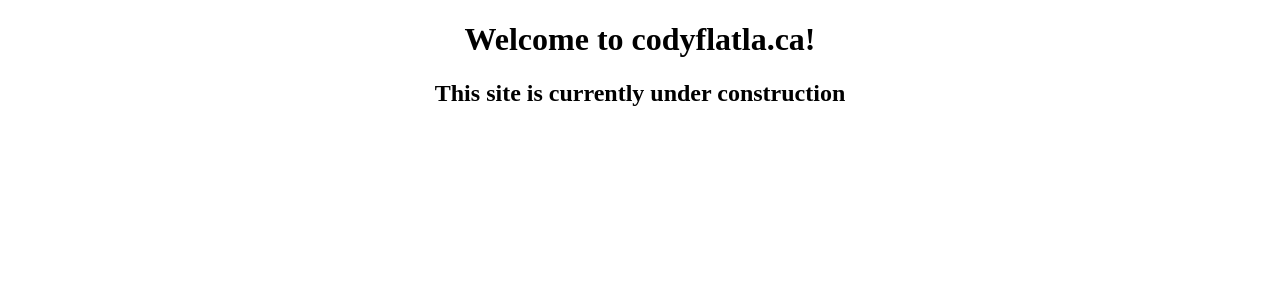
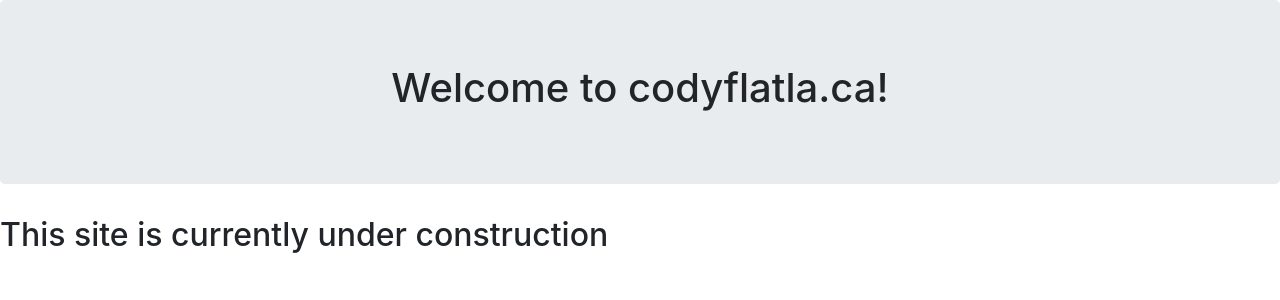
Before and after one commit to C-Flatla/personal_website, an Angular app: page /under_construction in a window 1280 px wide. Shown: the top 300 px of the page. Built offline with nearby package versions, Linux system fonts and the light colour scheme.

Commit message:
Add ng-bootstrap and bootstrap css

```diff
--- a/angular.json
+++ b/angular.json
@@ -23,7 +23,8 @@
               "src/assets"
             ],
             "styles": [
-              "src/styles.css"
+              "src/styles.css",
+              "node_modules/bootstrap/dist/css/bootstrap.min.css"
             ],
             "scripts": []
           },
--- a/package.json
+++ b/package.json
@@ -20,6 +20,8 @@
     "@angular/platform-browser": "^6.0.2",
     "@angular/platform-browser-dynamic": "^6.0.2",
     "@angular/router": "^6.0.2",
+    "@ng-bootstrap/ng-bootstrap": "^2.1.1",
+    "bootstrap": "^4.1.1",
     "core-js": "^2.5.4",
     "rxjs": "^6.0.0",
     "zone.js": "^0.8.26"
--- a/src/app/app.component.html
+++ b/src/app/app.component.html
@@ -1,7 +1,7 @@
-<div style="text-align:center">
+<div class="jumbotron text-center">
   <h1>
     Welcome to {{ title }}!
   </h1>
+</div>
 
-  <router-outlet></router-outlet>
-</div>
+<router-outlet></router-outlet>
--- a/src/app/app.module.ts
+++ b/src/app/app.module.ts
@@ -1,8 +1,9 @@
+import { NgModule } from '@angular/core';
 import { BrowserModule } from '@angular/platform-browser';
-import { NgModule } from '@angular/core';
+import { NgbModule } from '@ng-bootstrap/ng-bootstrap';
+import { AppRoutingModule } from './app-routing.module';
 
 import { AppComponent } from './app.component';
-import { AppRoutingModule } from './app-routing.module';
 import { ConstructionComponent } from './construction/construction.component';
 
 @NgModule({
@@ -12,6 +13,7 @@ import { ConstructionComponent } from './construction/construction.component';
   ],
   imports: [
     BrowserModule,
+    NgbModule.forRoot(),
     AppRoutingModule
   ],
   providers: [],
```
Also changed, not shown: 1 other file (tests, documents, lock files or other folders).
